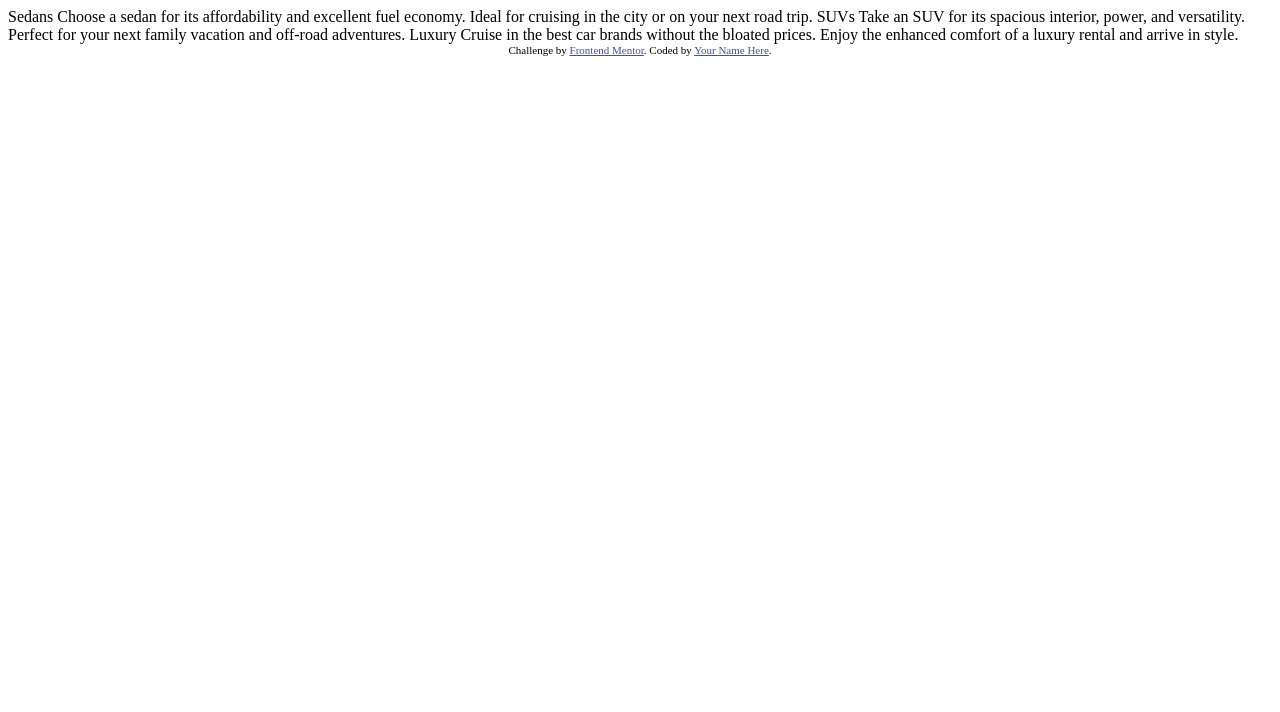
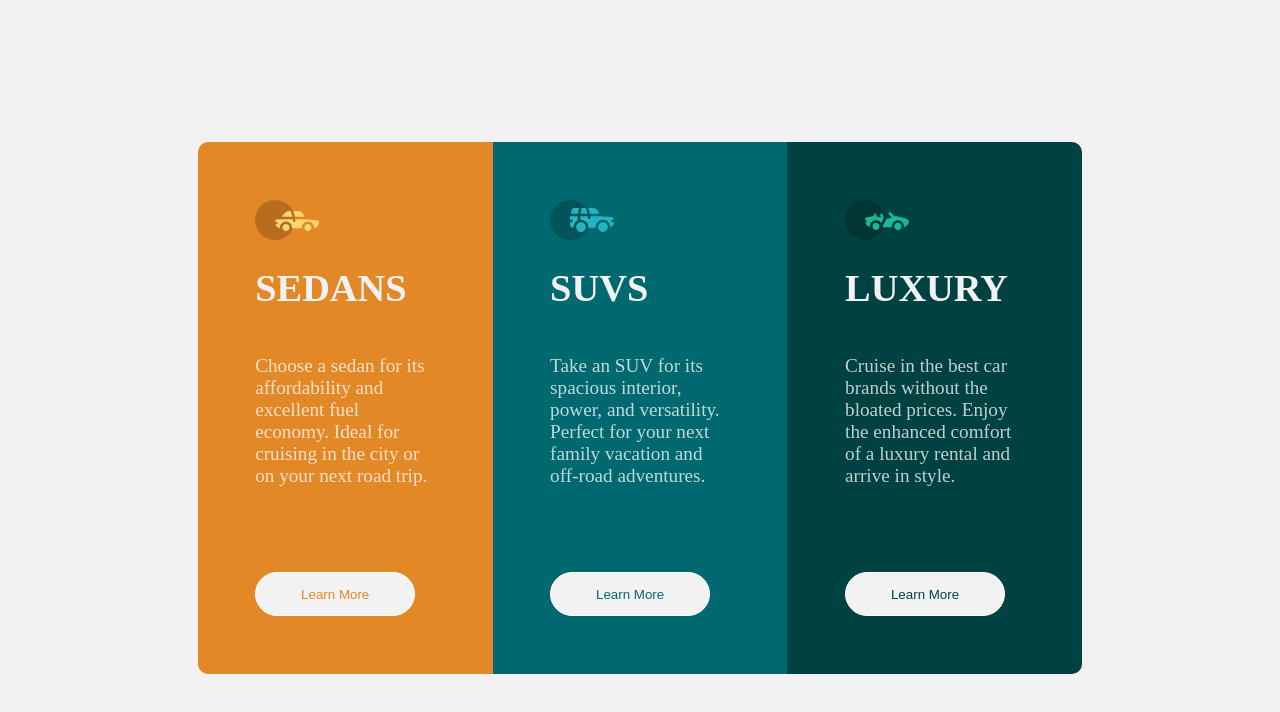
Before and after one commit to hanzala-bhutto/FlexAndGrid-3-Column-Card-Component-FrontendMentor-Challenge, a plain HTML site: page index.html in a window 1280 px wide. Drawn offline with Linux system fonts and the light colour scheme; a web font is replaced by a local one.

Commit message:
challenge completed

```diff
--- a/index.html
+++ b/index.html
@@ -5,32 +5,44 @@
   <meta name="viewport" content="width=device-width, initial-scale=1.0"> <!-- displays site properly based on user's device -->
 
   <link rel="icon" type="image/png" sizes="32x32" href="./images/favicon-32x32.png">
+  <link rel="stylesheet" type="text/css" href="./styles.css">
 
   <title>Frontend Mentor | 3-column preview card component</title>
 
   <!-- Feel free to remove these styles or customise in your own stylesheet 👍 -->
-  <style>
+  <!-- <style>
     .attribution { font-size: 11px; text-align: center; }
     .attribution a { color: hsl(228, 45%, 44%); }
-  </style>
+  </style> -->
 </head>
 <body>
+  <main class="Container">
+    <div class="Sedans center col-pad lt-gray">
+      <svg width="64" height="40" xmlns="http://www.w3.org/2000/svg"><g fill="none" fill-rule="evenodd"><circle fill="#000" opacity=".201" cx="20" cy="20" r="20"/><path d="M52.936 24.11c1.942 0 3.517 1.542 3.517 3.445 0 1.903-1.575 3.445-3.517 3.445s-3.516-1.542-3.516-3.445c0-1.903 1.574-3.445 3.516-3.445zm-21.957 0c1.942 0 3.517 1.542 3.517 3.445 0 1.903-1.575 3.445-3.517 3.445s-3.516-1.542-3.516-3.445c0-1.903 1.574-3.445 3.516-3.445zm6.948-4.848v1.429c0 .716.61 1.293 1.348 1.259a1.295 1.295 0 001.225-1.295v-1.393h8.256l13.483 1.313c.956.093 1.676.881 1.676 1.814 0 2.89-2.126 5.303-4.926 5.819.397-3.557-2.458-6.62-6.053-6.62-3.646 0-6.504 3.14-6.039 6.723h-9.879c.466-3.588-2.397-6.722-6.039-6.722-3.595 0-6.45 3.062-6.052 6.62-2.14-.398-3.916-1.912-4.61-3.931h1.142c.731 0 1.32-.598 1.285-1.322-.033-.678-.629-1.2-1.322-1.2H20v-.251c0-1.274 1.066-2.243 2.306-2.243h15.62zM42.59 11c2.645 0 4.99 1.556 5.972 3.963l.726 1.779H40.17L38.413 11h4.178zm-6.865 0l1.758 5.741H26.505l3.357-3.654A6.502 6.502 0 0134.644 11h1.082z" fill="#FFD473" fill-rule="nonzero"/></g></svg>
+      <h1>SEDANS</h1>
+      <p class="tp-white">Choose a sedan for its affordability and excellent fuel economy. Ideal for cruising in the city
+  or on your next road trip.</p>
+      <button class="bg-lt-gray bt-orange">Learn More</button>
+    </div>
+    <div class="Suvs center white col-pad lt-gray">
+      <svg width="64" height="40" xmlns="http://www.w3.org/2000/svg"><g fill="none" fill-rule="evenodd"><circle fill="#000" opacity=".201" cx="20" cy="20" r="20"/><path d="M31.002 22.358c2.917 0 5.18 2.593 4.762 5.506a4.828 4.828 0 01-2.962 3.778 4.797 4.797 0 01-5.3-1.165c-1.188-1.26-1.235-2.613-1.263-2.613-.42-2.924 1.857-5.506 4.763-5.506zm22 0c3.457 0 5.798 3.567 4.41 6.744A4.816 4.816 0 0152.3 31.94a4.826 4.826 0 01-4.06-4.077c-.42-2.915 1.846-5.506 4.762-5.506zm-15.04-6.083v1.462a1.29 1.29 0 001.352 1.29c.693-.033 1.227-.631 1.227-1.326v-1.426h8.3l13.056.716a1.29 1.29 0 011.164.917c.27.895.446 1.477.563 1.87h-1.047c-.694 0-1.291.534-1.324 1.228a1.29 1.29 0 001.288 1.352h1.445c-.164 2.225-1.57 4.193-3.6 5.05.13-4.212-3.255-7.63-7.384-7.63-4.317 0-7.762 3.718-7.358 8.086h-7.285c.43-4.655-3.503-8.531-8.131-8.046v-3.543h7.734zm-10.312 0v4.308a7.4 7.4 0 00-4.006 7.274 3.874 3.874 0 01-3.642-3.864v-1.635h1.46a1.29 1.29 0 000-2.58h-1.461v-3.213l.003-.29h7.646zm14.986-8.196c2.65 0 5 1.592 5.984 4.055l.63 1.579a5.525 5.525 0 01-.065-.004l-.026-.002-.034-.002-.022-.002a4.178 4.178 0 00-.224-.006l-.098-.001h-.039l-.136-.001h-.052l-.326-.001H40.211L38.528 8.08zm-13.632 0l-1.122 5.616h-7.144l1.47-4.71a1.29 1.29 0 011.231-.906h5.565zm6.832 0l1.683 5.615h-7.007l1.121-5.615h4.203z" fill="#26B5C0" fill-rule="nonzero"/></g></svg>
+      <h1>SUVS</h1>
+      <p class="tp-white">Take an SUV for its spacious interior, power, and versatility. Perfect for your next family vacation
+  and off-road adventures.</p>
+      <button class="bg-lt-gray drk-cyan">Learn More</button>
+    </div>
+    <div class="Luxury center white col-pad lt-gray">
+      <svg width="64" height="40" xmlns="http://www.w3.org/2000/svg"><g fill="none" fill-rule="evenodd"><circle fill="#000" opacity=".201" cx="20" cy="20" r="20"/><path d="M30.98 22.835c1.941 0 3.516 1.604 3.516 3.583 0 1.978-1.575 3.582-3.517 3.582s-3.516-1.604-3.516-3.582c0-1.979 1.574-3.583 3.516-3.583zm21.956 0c1.942 0 3.517 1.604 3.517 3.583 0 1.978-1.575 3.582-3.517 3.582s-3.516-1.604-3.516-3.582c0-1.979 1.574-3.583 3.516-3.583zm-9.143-10.45a1.27 1.27 0 011.819 0l3.715 3.784c4.444-.115 9.7 1.142 13.964 3.753.387.237.624.664.624 1.124 0 3.006-2.126 5.514-4.926 6.05.397-3.698-2.458-6.882-6.053-6.882-3.646 0-6.504 3.264-6.039 6.99h-9.669c.76-1.544.993-2.026 1.337-2.711l.082-.162c.421-.835 1.056-2.07 2.883-5.65 1.68-.023 3.47-.408 5.247-1.403l-2.984-3.04a1.328 1.328 0 010-1.854zm-7.68 1.064c.683-.2 1.395.202 1.592.898l.749 2.652a3.46 3.46 0 01-.247 2.51l-1.733 3.395-.216.424c-1.07-1.89-3.06-3.114-5.279-3.114-3.595 0-6.45 3.184-6.052 6.885-1.832-.347-3.414-1.537-4.278-3.276a1.331 1.331 0 01.117-1.376l.955-1.303-1.325-1.295c-.751-.735-.376-2.024.64-2.231l6.614-1.346.13-.026c.092-.019.145-.03.157-.031.314-.146 1.07-.591 1.07-1.506 0-.734.592-1.327 1.316-1.31.712.016 1.268.662 1.256 1.388a4.11 4.11 0 01-.348 1.611 22.69 22.69 0 014.7 1.146l-.7-2.473a1.314 1.314 0 01.882-1.622z" fill="#19B89D" fill-rule="nonzero"/></g></svg>
+      <h1>LUXURY</h1>
+      <p class="tp-white">Cruise in the best car brands without the bloated prices. Enjoy the enhanced comfort of a luxury
+  rental and arrive in style.</p>
+      <button class="bg-lt-gray v-drk-cyan">Learn More</button>
+    </div>
+  </main>
 
-  Sedans
-  Choose a sedan for its affordability and excellent fuel economy. Ideal for cruising in the city
-  or on your next road trip.
-
-  SUVs
-  Take an SUV for its spacious interior, power, and versatility. Perfect for your next family vacation
-  and off-road adventures.
-
-  Luxury
-  Cruise in the best car brands without the bloated prices. Enjoy the enhanced comfort of a luxury
-  rental and arrive in style.
-
-  <div class="attribution">
+  <!-- <div class="attribution">
     Challenge by <a href="https://www.frontendmentor.io?ref=challenge" target="_blank">Frontend Mentor</a>.
-    Coded by <a href="#">Your Name Here</a>.
-  </div>
+    Coded by <a href="#">Hanzala</a>.
+  </div> -->
 </body>
 </html>
--- /dev/null
+++ b/styles.css
@@ -0,0 +1,100 @@
+@import url('https://fonts.google.com/specimen/Lexend+Deca');
+@import url('https://fonts.google.com/specimen/Big+Shoulders+Display');
+
+body{
+    height: 100vh;
+    display: flex;
+    justify-content: center;
+    align-items: center;
+    background-color: hsl(0, 0%, 95%);
+    font-family: 'lexend Deca';
+    font-size: 1.2em;
+    font-weight: 400;
+}
+
+.tp-white{
+    color:hsla(0, 0%, 100%, 0.75);
+}
+
+.lt-gray{
+    color: hsl(0, 0%, 95%);
+}
+
+.bg-lt-gray{
+    background-color: hsl(0, 0%, 95%);
+}
+
+.bt-orange{
+    color:hsl(31, 77%, 52%) ;
+}
+
+.drk-cyan{
+    color:hsl(184, 100%, 22%) ;
+}
+
+.v-drk-cyan{
+    color:hsl(179, 100%, 13%) ;
+}
+
+.center{
+    display: flex;
+    flex-direction: column;
+}
+
+.col-pad{
+    padding:3em 3em;
+}
+
+
+.Container{
+    display: grid;
+    width: 70%;
+    grid-template-columns: 1fr 1fr 1fr;
+    border-radius:10px;
+    overflow: hidden;
+}
+
+.Sedans{
+    background-color: hsl(31, 77%, 52%);
+}
+
+.Suvs{
+    background-color: hsl(184, 100%, 22%);
+}
+
+.Luxury{
+    background-color: hsl(179, 100%, 13%);
+}
+
+button{
+    margin-top: 5em;
+    border: 1px solid white;
+    border-radius:2em;
+    padding:1em;
+    width: 12em;
+}
+
+button:hover{
+    cursor: pointer;
+    background-color: transparent;
+    color:white;
+    cursor: pointer;
+    overflow: hidden;
+    outline: none;
+}
+
+@media only screen and (max-width: 1200px){
+
+    body{
+        height: auto;
+        margin:4em 0;
+        padding:0;
+        font-size: 1em;
+    }
+
+    .Container{
+        grid-template-columns: auto;
+        grid-template-rows: 1fr 1fr 1fr;
+        width: 80%;
+    }
+}
```
Also changed, not shown: design/desktop-design.jpg.
